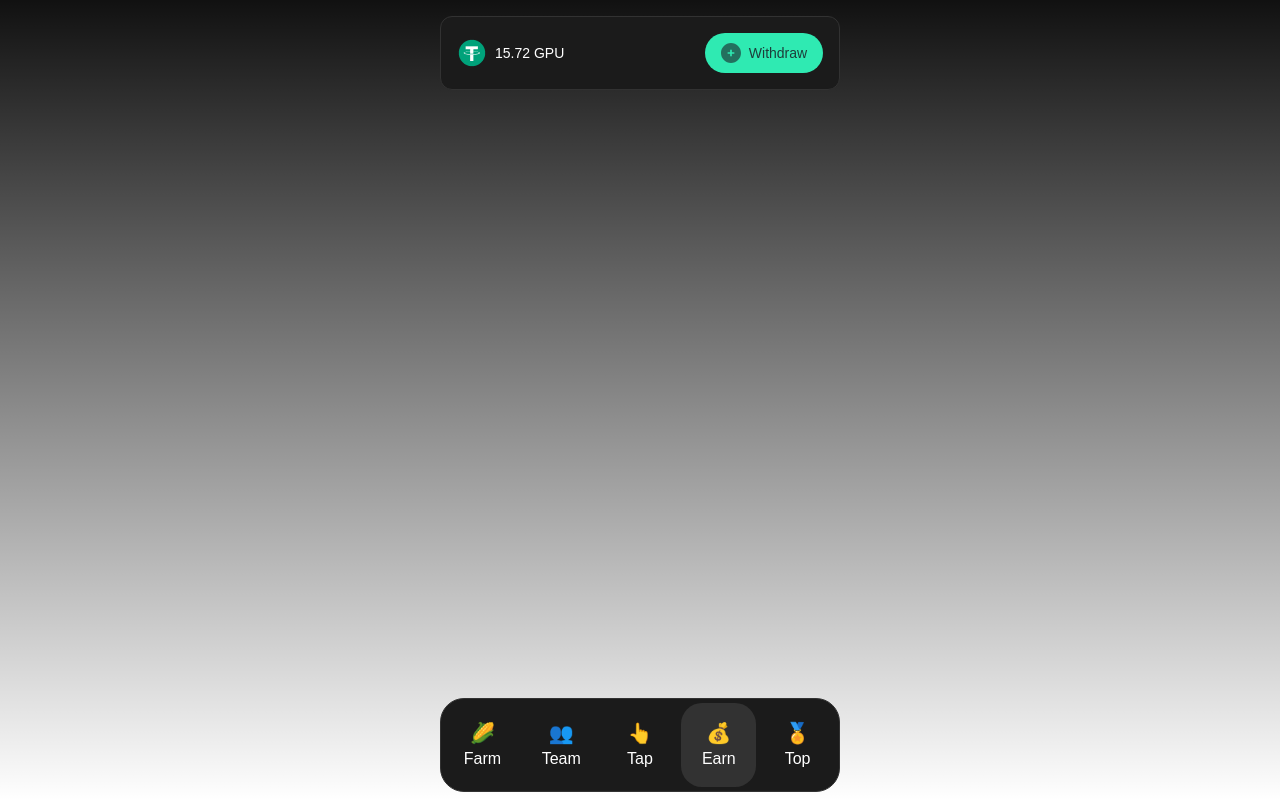
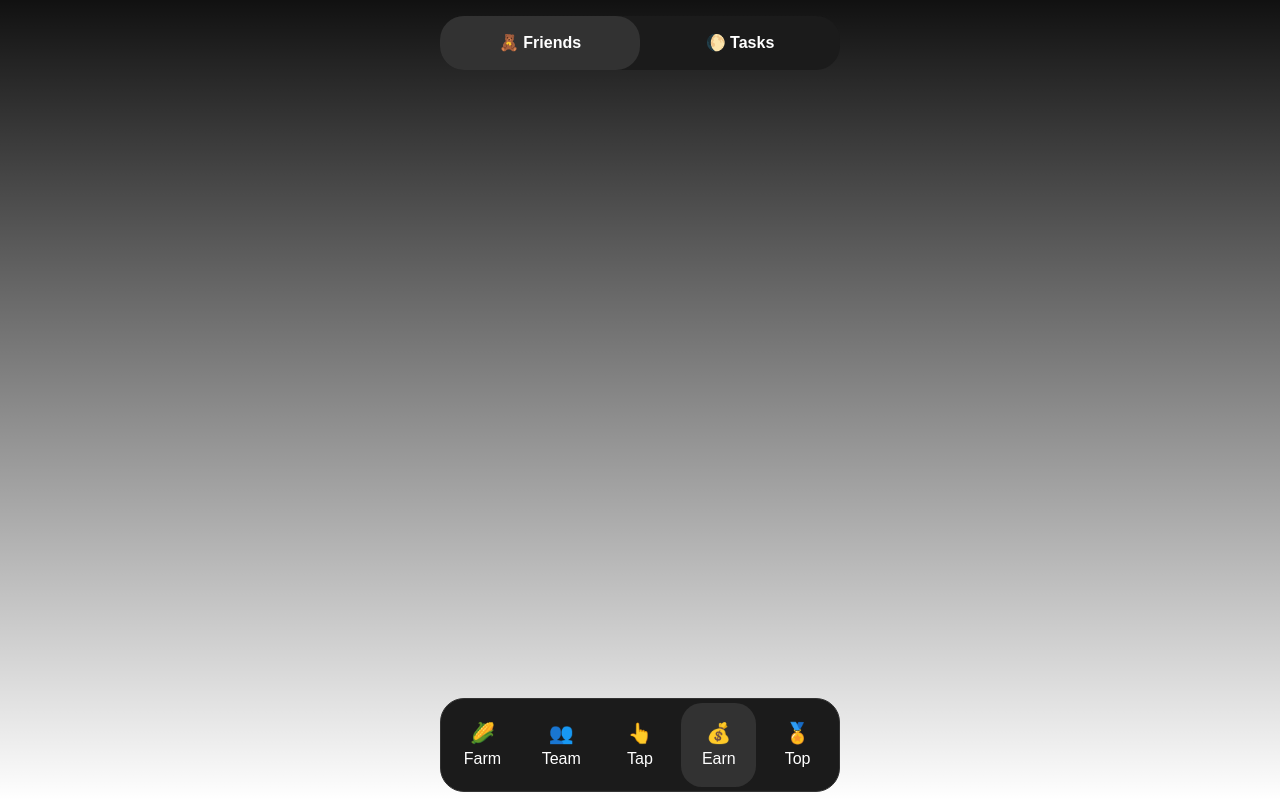
Before and after one commit to ndoubleu/tappapp, a Next.js app: page /earn in a window 1280 px wide. Built offline with nearby package versions, Linux system fonts and the light colour scheme.

Commit message:
chore: earn page

```diff
--- a/src/components/avatar.tsx
+++ b/src/components/avatar.tsx
@@ -8,6 +8,9 @@ interface AvatarProps {
 }
 
 const Avatar: React.FC<AvatarProps> = ({ imagePath, classNames }) => {
+  if(!imagePath.toString().includes('https')){
+    imagePath = noPhoto;
+  }
   const [src, setSrc] = useState<string | StaticImageData>(imagePath);
 
   const handleError = () => {
--- a/src/components/earn/index.tsx
+++ b/src/components/earn/index.tsx
@@ -1,9 +1,14 @@
-import StatusComponent from "../status";
-
 export default function Earns() {
   return (
     <div className="relative w-full h-full flex flex-col gap-4 items-center">
-      <StatusComponent/>
+      <div className="rounded-[24px] w-full bg-block h-[54px] grid grid-cols-2 grid-rows-1">
+        <div className="flex flex-nowrap justify-center items-center rounded-[24px] text-m font-bold h-full cursor-pointer bg-blockActive ">
+          🧸 Friends
+        </div>
+        <div className="flex flex-nowrap justify-center items-center rounded-[24px] text-m font-bold h-full cursor-pointer">
+        🌔 Tasks
+        </div>
+      </div>
     </div>
   );
 }
--- a/src/components/tap/index.tsx
+++ b/src/components/tap/index.tsx
@@ -4,7 +4,7 @@ import Image from 'next/image';
 import { IoIosArrowDown, IoIosArrowUp } from "react-icons/io";
 import { useState } from 'react';
 import DrawerComponent from './drawer';
-import StatusComponent from '../status';
+import StatusComponent from './status';
 export default function Taps() {
   const [count, setCount] = useState(0);
   const [open, setOpen] = useState(false);
--- a/src/components/top/index.tsx
+++ b/src/components/top/index.tsx
@@ -1,9 +1,7 @@
-import StatusComponent from "../status";
-
 export default function Top() {
   return (
     <div className="relative w-full h-full flex flex-col gap-4 items-center">
-      <StatusComponent/>
+
     </div>
   );
 }
--- a/src/pages/earn/index.tsx
+++ b/src/pages/earn/index.tsx
@@ -1,9 +1,16 @@
 import Earns from '@/components/earn'
 
-export default function Earn() {
+export default function Earn(props?: any) {
+  console.log(props);
   return (
     <>
     <Earns/>
     </>
   )
 }
+export async function getServerSideProps(context: any) {
+  const  params = context.params;
+  return{
+    props: {param: 'search'}
+  }
+}
```
Also changed, not shown: src/components/tap/status.tsx (renamed from src/components/status.tsx).
